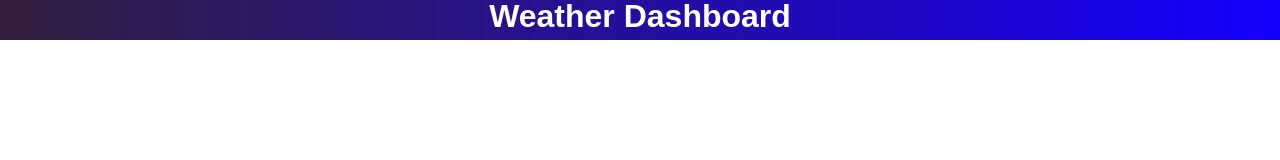
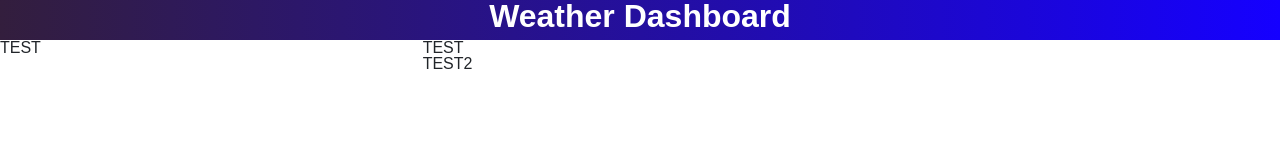
Before and after one commit to Jguiro09/Weather-Dashboard, a plain HTML site: page index.html in a window 1280 px wide. Drawn offline with nearby package versions, Linux system fonts and the light colour scheme.

Commit message:
Rows and cols for bootstrap done in HTML

```diff
--- a/index.html
+++ b/index.html
@@ -23,6 +23,14 @@
         <h1>Weather Dashboard</h1>
     </header>
 
+    <div class = "row">
+        <div class = "col-md-4" id = "sidebar">TEST</div>
+        <div class = "col-md-8">
+            <div class = "row" id = "currentDayWeather">TEST</div>
+            <div class = "row" id = "fiveDayWeather">TEST2</div>
+        </div>
+    </div>
+
 
 
     <!-- Option 1: Bootstrap Bundle with Popper -->
--- a/script.js
+++ b/script.js
@@ -33,7 +33,5 @@
 // Localstorage get / set
 
 // API INFO ----------------------------------------------------------------------------
-
 // 5 Day / 3 Hour Forecast
-// Solar Radiation API
 // Current weather data
```
